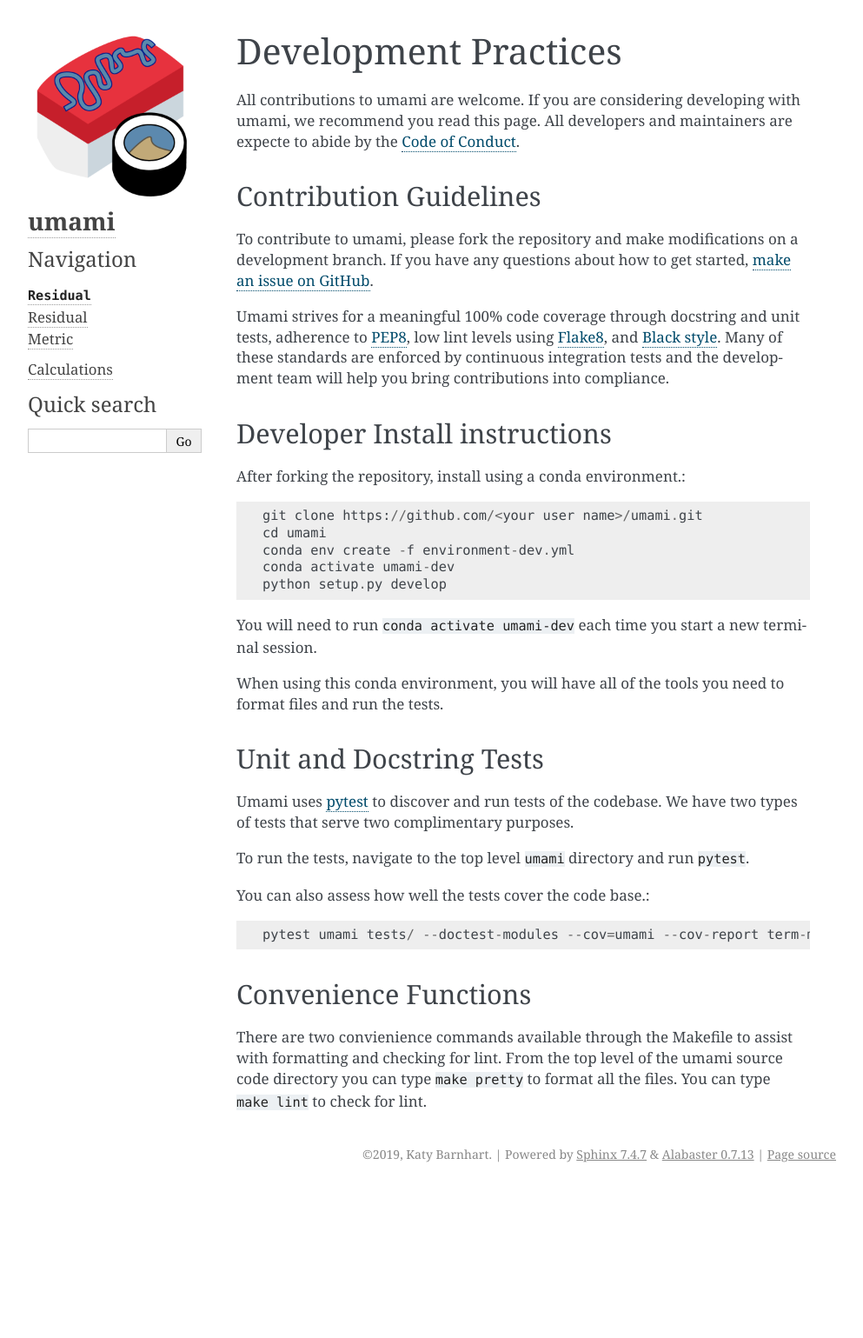
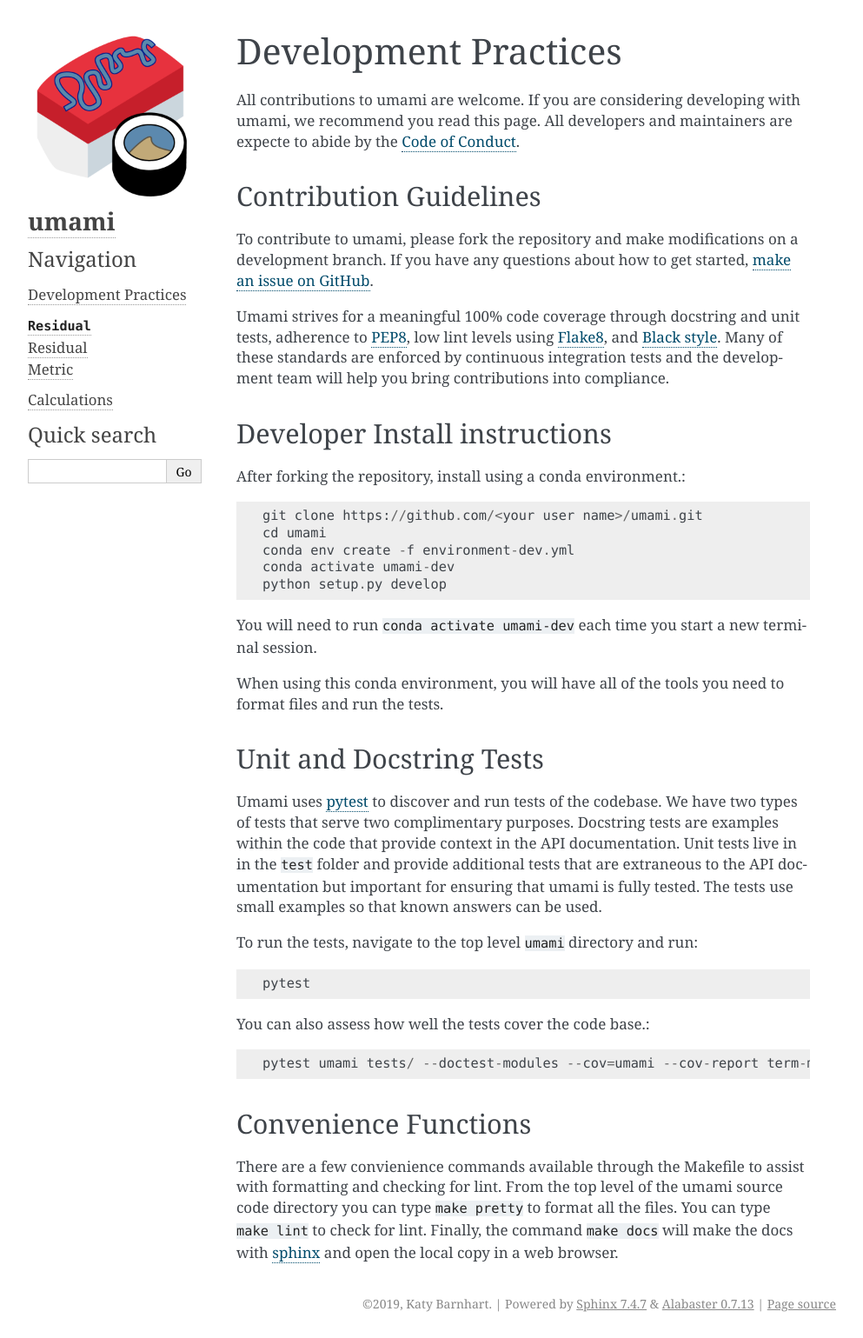
Before and after one commit to TerrainBento/umami, a Sphinx documentation site: the page built from docs/source/development_practices.rst, in a window 1280 px wide. Shown: the whole page at 87% size, without its empty margins (148-1141 px from the left). Built offline with Sphinx 7.4.7, drawn with Linux system fonts in a browser that asks for light colours; before the commit the page ends 1367 px from its top, so only the background shows below that.

Commit message:
doc work

```diff
--- a/docs/source/development_practices.rst
+++ b/docs/source/development_practices.rst
@@ -48,12 +48,17 @@ Unit and Docstring Tests
 ------------------------
 
 Umami uses `pytest`_ to discover and run tests of the codebase. We have two
-types of tests that serve two complimentary purposes.
+types of tests that serve two complimentary purposes. Docstring tests are
+examples within the code that provide context in the API documentation. Unit
+tests live in in the ``test`` folder and provide additional tests that are
+extraneous to the API documentation but important for ensuring that umami is
+fully tested. The tests use small examples so that known answers can be used.
 
 .. _pytest: https://pytest.org/en/latest/
 
-To run the tests, navigate to the top level ``umami`` directory and run
-``pytest``.
+To run the tests, navigate to the top level ``umami`` directory and run::
+
+  pytest
 
 You can also assess how well the tests cover the code base.::
 
@@ -62,7 +67,10 @@ You can also assess how well the tests cover the code base.::
 Convenience Functions
 ---------------------
 
-There are two convienience commands available through the Makefile to assist
+There are a few convienience commands available through the Makefile to assist
 with formatting and checking for lint. From the top level of the umami source
 code directory you can type ``make pretty`` to format all the files. You can
-type ``make lint`` to check for lint.
+type ``make lint`` to check for lint. Finally, the command ``make docs`` will
+make the docs with `sphinx`_ and open the local copy in a web browser.
+
+.. _sphinx: https://www.sphinx-doc.org/en/master/
```
Also changed, not shown: docs/source/index.rst (+13 -5 lines), 1 other file.
